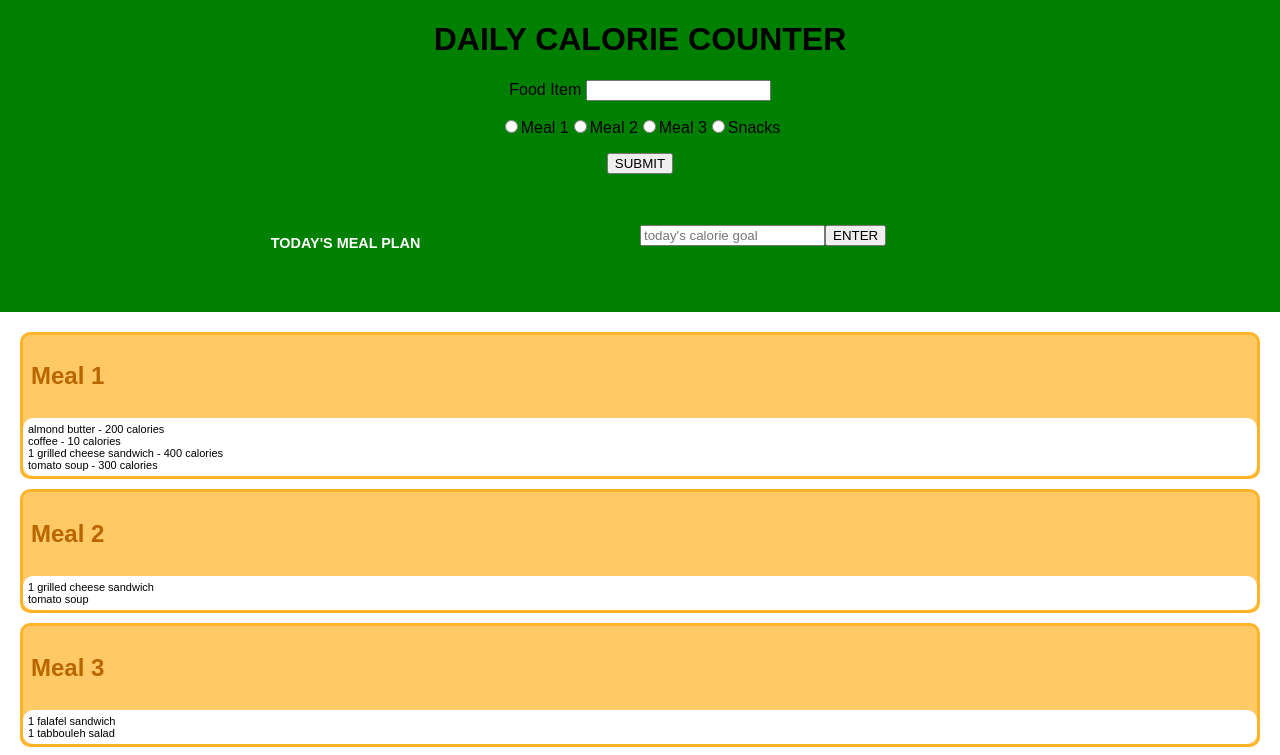
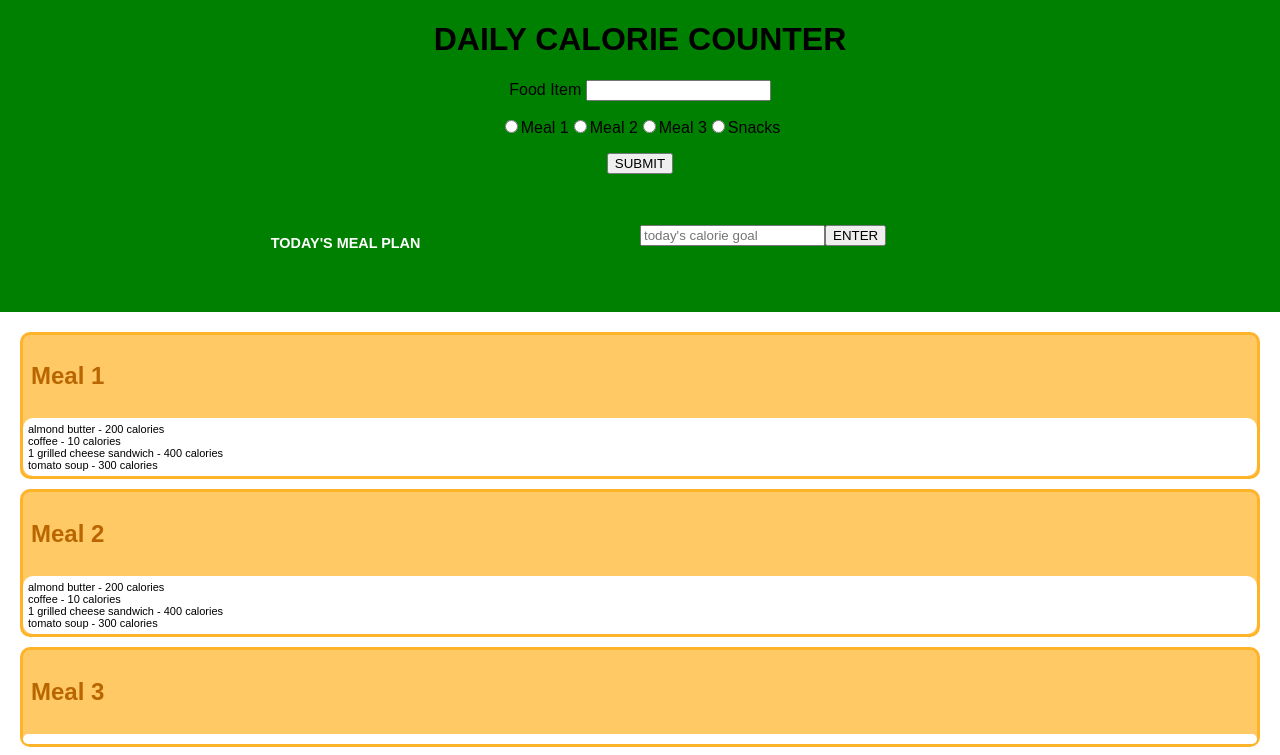
Before and after one commit to robertchrobak/final-project, a React (Create React App) app: page / in a window 1280 px wide. Shown: the top 755 px of the page. Built offline with nearby package versions, Linux system fonts and the light colour scheme.

Commit message:
mulitple meals

```diff
--- a/src/components/MealPlan.js
+++ b/src/components/MealPlan.js
@@ -3,38 +3,41 @@ import { connect } from 'react-redux';
 
 class MealPlan extends Component {
   render() {
-    const mealItems = this.props.foodItems.map((foodItem, index) =>
-    <div>
-      <li>{foodItem.food} - {foodItem.calories} calories</li>
-    </div>
-  );
+    const meal1Items = this.props.foodItems.map((foodItem, index) =>
+      <div>
+        <li>{foodItem.food} - {foodItem.calories} calories</li>
+      </div>
+    );
+
+    const meal2Items = this.props.foodItems.map((foodItem, index) =>
+      <div>
+        <li>{foodItem.food} - {foodItem.calories} calories</li>
+      </div>
+    );
 
     return (
+
       <div className="MealPlan">
         <div className="Meal">
           <h2>Meal 1</h2>
           <ul>
-            {mealItems}
+            {meal1Items}
           </ul>
         </div>
         <div className="Meal">
           <h2>Meal 2</h2>
           <ul>
-            <li>1 grilled cheese sandwich</li>
-            <li>tomato soup</li>
+            {meal2Items}
           </ul>
         </div>
         <div className="Meal">
           <h2>Meal 3</h2>
           <ul>
-            <li>1 falafel sandwich</li>
-            <li>1 tabbouleh salad</li>
           </ul>
         </div>
         <div className="Meal">
           <h2>Snacks</h2>
           <ul>
-            <li>pistachios</li>
           </ul>
         </div>
       </div>);
```
